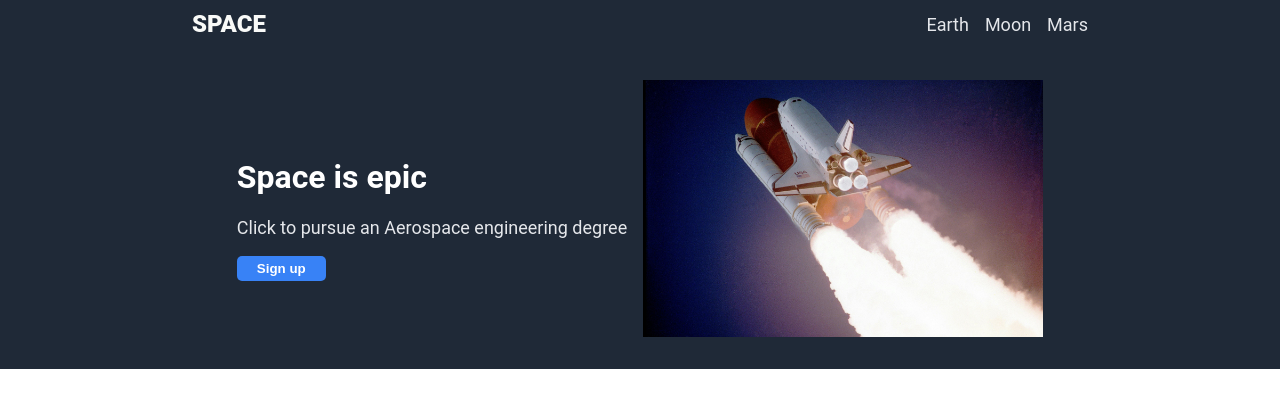
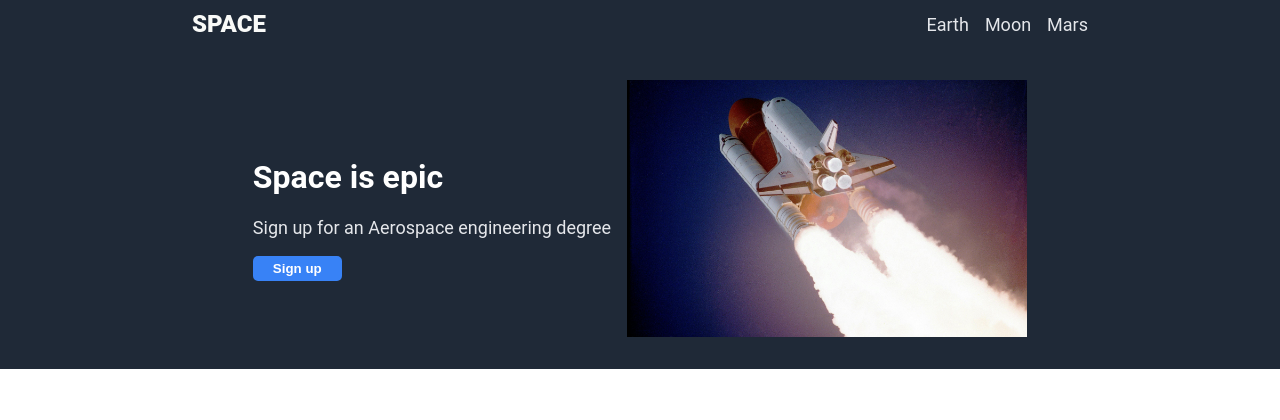
Before and after one commit to KnisSukparangsee/Landing-page, a plain HTML site: page index.html in a window 1280 px wide. Shown: the top 420 px of the page. Drawn offline with Linux system fonts and the light colour scheme.

Commit message:
Resized hero block

```diff
--- a/index.html
+++ b/index.html
@@ -21,7 +21,7 @@
       <div class="main-block">
         <div class="description">
           <h1>Space is epic</h1>
-          <p>Click to pursue an Aerospace engineering degree</p>
+          <p>Sign up for an Aerospace engineering degree</p>
           <button>Sign up</button>
         </div>
         <img class="placeholder-img" src="./images/rocket.jpg" alt="rocket">
```
